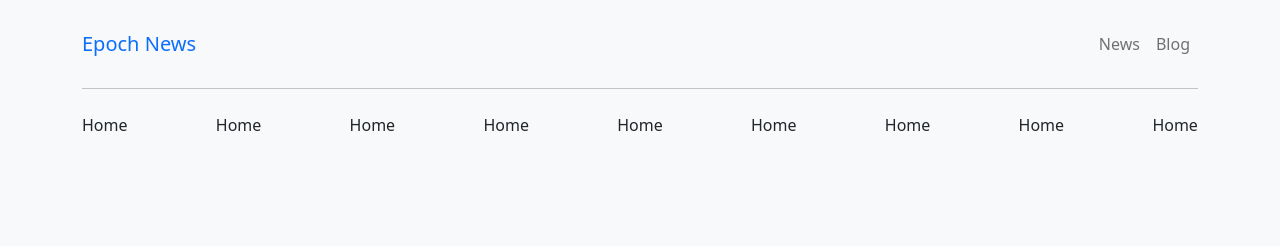
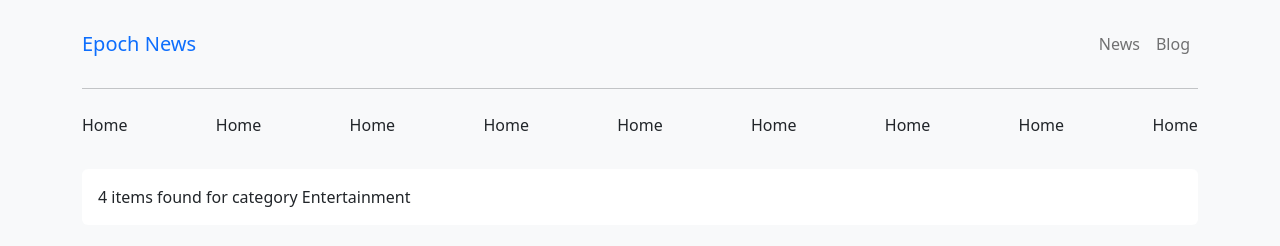
Before and after one commit to NahidIbnAli/epoch-news, a plain HTML site: page index.html in a window 1280 px wide. Drawn offline with nearby package versions, Linux system fonts and the light colour scheme.

Commit message:
added categories counter section

```diff
--- a/index.html
+++ b/index.html
@@ -57,6 +57,12 @@
           <li class="nav-item"><a class="nav-link" href="">Home</a></li>
         </ul>
       </section>
+      <!-- Categories counter section -->
+      <section class="mt-4">
+        <p class="p-3 bg-white rounded">
+          4 items found for category Entertainment
+        </p>
+      </section>
     </main>
     <!-- Script -->
     <script src="https://cdn.jsdelivr.net/npm/bootstrap@5.2.0/dist/js/bootstrap.bundle.min.js"></script>
```
